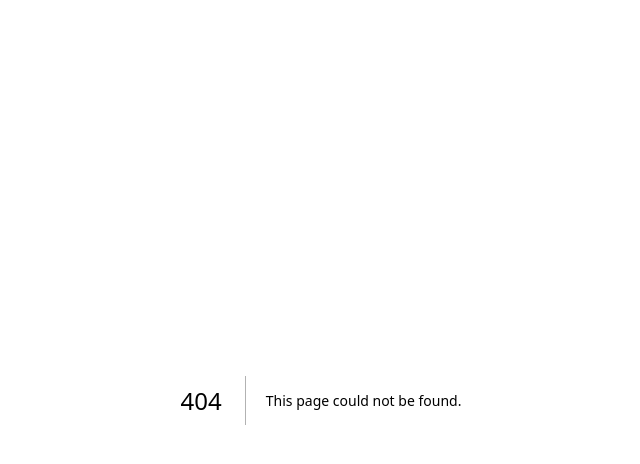
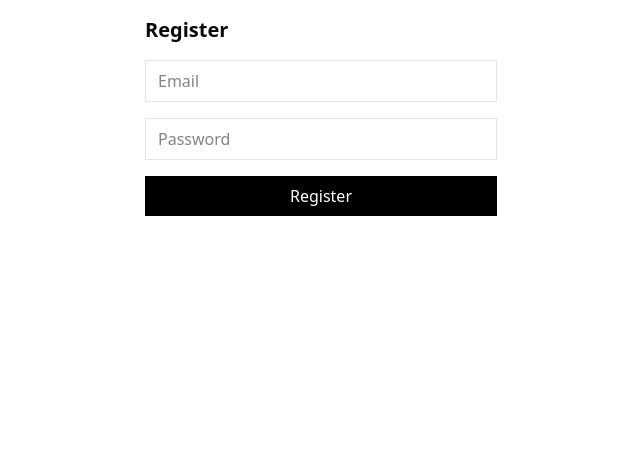
Before and after one commit to ShiviiSonii/chatbot-web-gen, a Next.js app: page /register in a window 1280 px wide. Before the commit this address had no page. Shown: the top 464 px of the page, without its empty margins (319-959 px from the left). Built offline with nearby package versions, Linux system fonts and the light colour scheme; no server answers.

Commit message:
implement authentication and registration pages with NextAuth and Supabase

```diff
--- /dev/null
+++ b/app/api/auth/[...nextauth]/route.ts
@@ -0,0 +1,37 @@
+import NextAuth from "next-auth";
+import CredentialsProvider from "next-auth/providers/credentials";
+import { supabase } from "@/lib/supabase";
+
+const handler = NextAuth({
+  providers: [
+    CredentialsProvider({
+      name: "Credentials",
+      credentials: {
+        email: { label: "Email", type: "text" },
+        password: { label: "Password", type: "password" },
+      },
+      async authorize(credentials) {
+        const { data, error } = await supabase.auth.signInWithPassword({
+          email: credentials?.email!,
+          password: credentials?.password!,
+        });
+
+        if (data.user) {
+          return {
+            id: data.user.id,
+            email: data.user.email,
+          };
+        }
+
+        // Use return null instead of throw
+        return null;
+      },
+    }),
+  ],
+  session: { strategy: "jwt" },
+  pages: {
+    signIn: "/login",
+  },
+});
+
+export { handler as GET, handler as POST };
--- /dev/null
+++ b/app/login/page.tsx
@@ -0,0 +1,45 @@
+"use client";
+
+import { useState } from "react";
+import { signIn } from "next-auth/react";
+import { useRouter } from "next/navigation";
+
+export default function LoginPage() {
+  const [email, setEmail] = useState("");
+  const [password, setPassword] = useState("");
+  const router = useRouter();
+
+  const handleLogin = async (e: React.FormEvent) => {
+    e.preventDefault();
+    const res = await signIn("credentials", {
+      redirect: false,
+      email,
+      password,
+    });
+
+    if (!res?.error) router.push("/chat");
+    else alert("Login failed");
+  };
+
+  return (
+    <form onSubmit={handleLogin} className="max-w-sm mx-auto p-4 space-y-4">
+      <input
+        type="email"
+        placeholder="Email"
+        value={email}
+        onChange={(e) => setEmail(e.target.value)}
+        className="w-full border px-3 py-2"
+      />
+      <input
+        type="password"
+        placeholder="Password"
+        value={password}
+        onChange={(e) => setPassword(e.target.value)}
+        className="w-full border px-3 py-2"
+      />
+      <button type="submit" className="w-full bg-black text-white py-2">
+        Sign In
+      </button>
+    </form>
+  );
+}
--- /dev/null
+++ b/app/register/page.tsx
@@ -0,0 +1,50 @@
+"use client";
+
+import { useState } from "react";
+import { supabase } from "@/lib/supabase";
+import { useRouter } from "next/navigation";
+
+export default function RegisterPage() {
+  const [email, setEmail] = useState("");
+  const [password, setPassword] = useState("");
+  const router = useRouter();
+
+  const handleRegister = async (e: React.FormEvent) => {
+    e.preventDefault();
+
+    const { data, error } = await supabase.auth.signUp({
+      email,
+      password,
+    });
+
+    if (error) {
+      alert(error.message);
+    } else {
+      alert("Registration successful!");
+      router.push("/login");
+    }
+  };
+
+  return (
+    <form onSubmit={handleRegister} className="max-w-sm mx-auto p-4 space-y-4">
+      <h1 className="text-xl font-bold">Register</h1>
+      <input
+        type="email"
+        placeholder="Email"
+        value={email}
+        onChange={(e) => setEmail(e.target.value)}
+        className="w-full border px-3 py-2"
+      />
+      <input
+        type="password"
+        placeholder="Password"
+        value={password}
+        onChange={(e) => setPassword(e.target.value)}
+        className="w-full border px-3 py-2"
+      />
+      <button type="submit" className="w-full bg-black text-white py-2">
+        Register
+      </button>
+    </form>
+  );
+}
```
